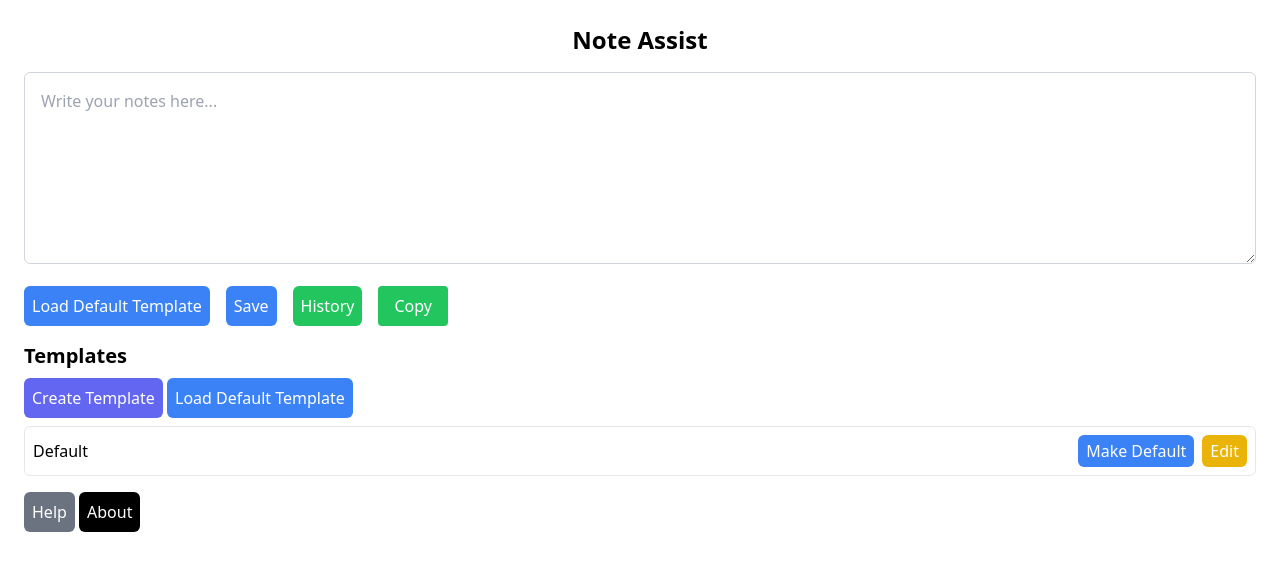
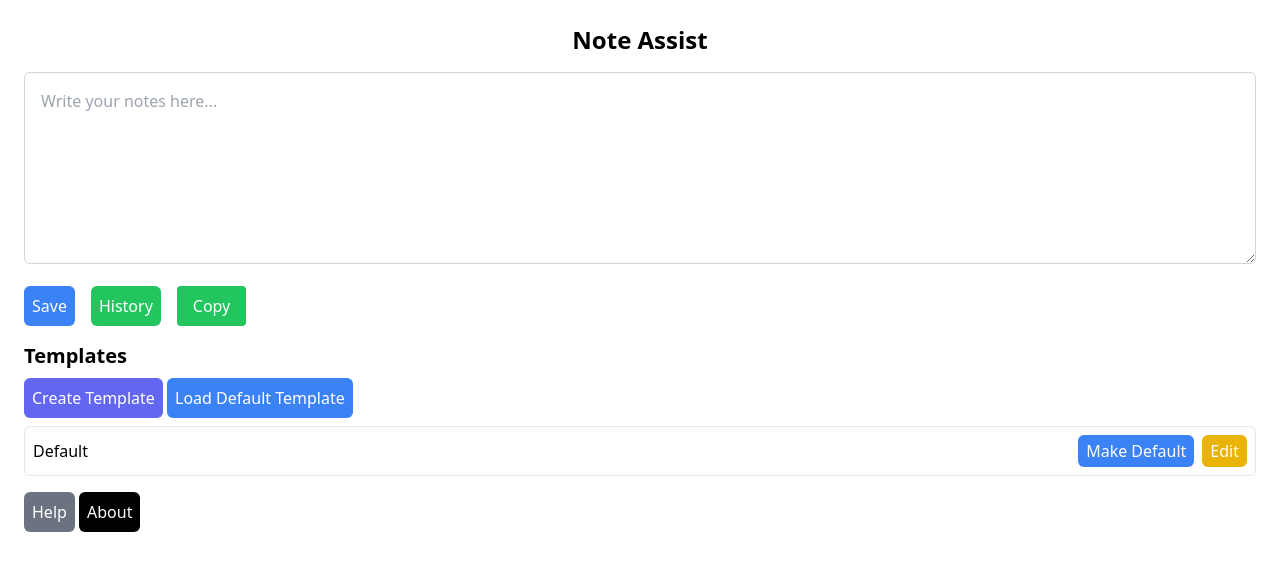
Before and after one commit to cedrickabadines/NoteAssist, a plain HTML site: page index.html in a window 1280 px wide. Drawn offline with nearby package versions, Linux system fonts and the light colour scheme.

Commit message:
Fix bug for load default template button

```diff
--- a/index.html
+++ b/index.html
@@ -22,7 +22,6 @@
 
         <!-- Buttons Section -->
         <div class="flex space-x-4 mb-4">
-            <button id="loadDefaultTemplateBtn" class="bg-blue-500 text-white p-2 rounded-md">Load Default Template</button>
             <button id="saveBtn" class="bg-blue-500 text-white p-2 rounded-md">Save</button>
             <button id="historyBtn" class="bg-green-500 text-white p-2 rounded-md">History</button>
             <button id="copyBtn" class="bg-green-500 text-white px-4 py-2 rounded" onclick="copyText()">Copy</button>
```
